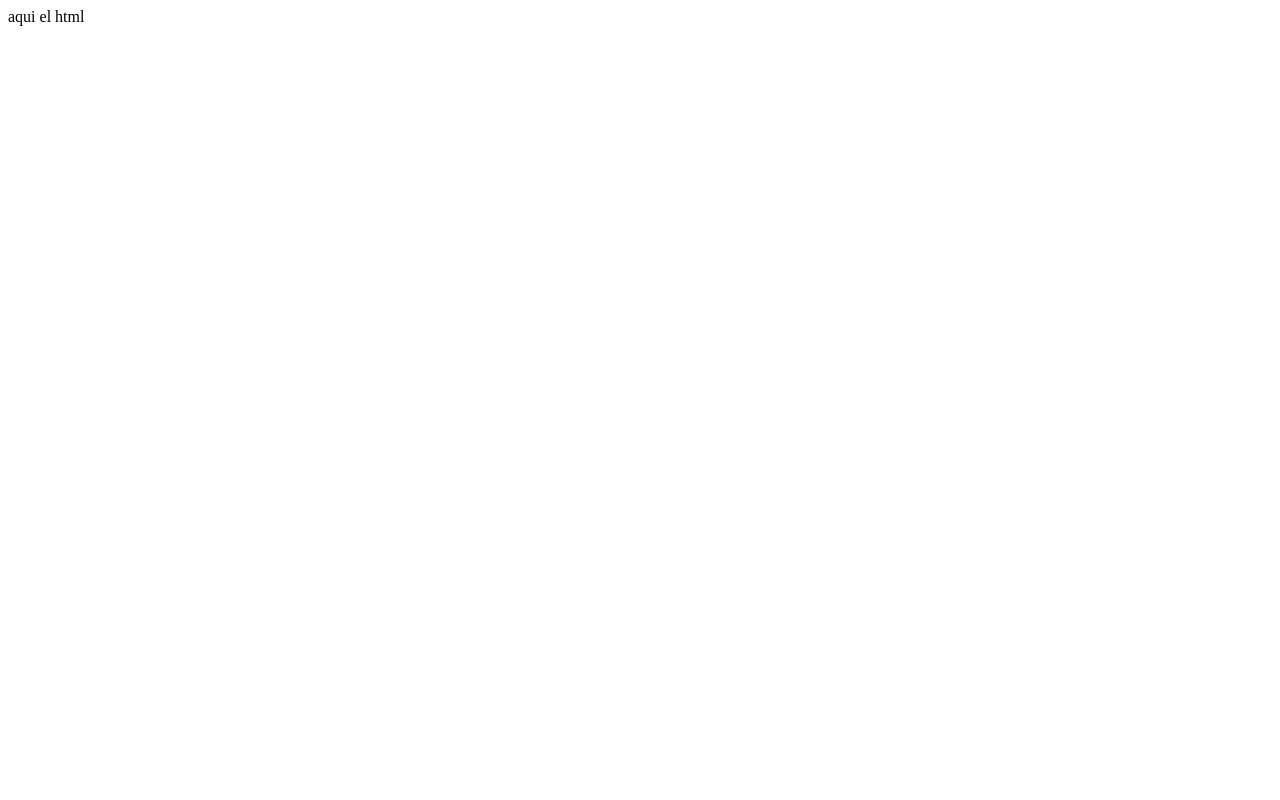
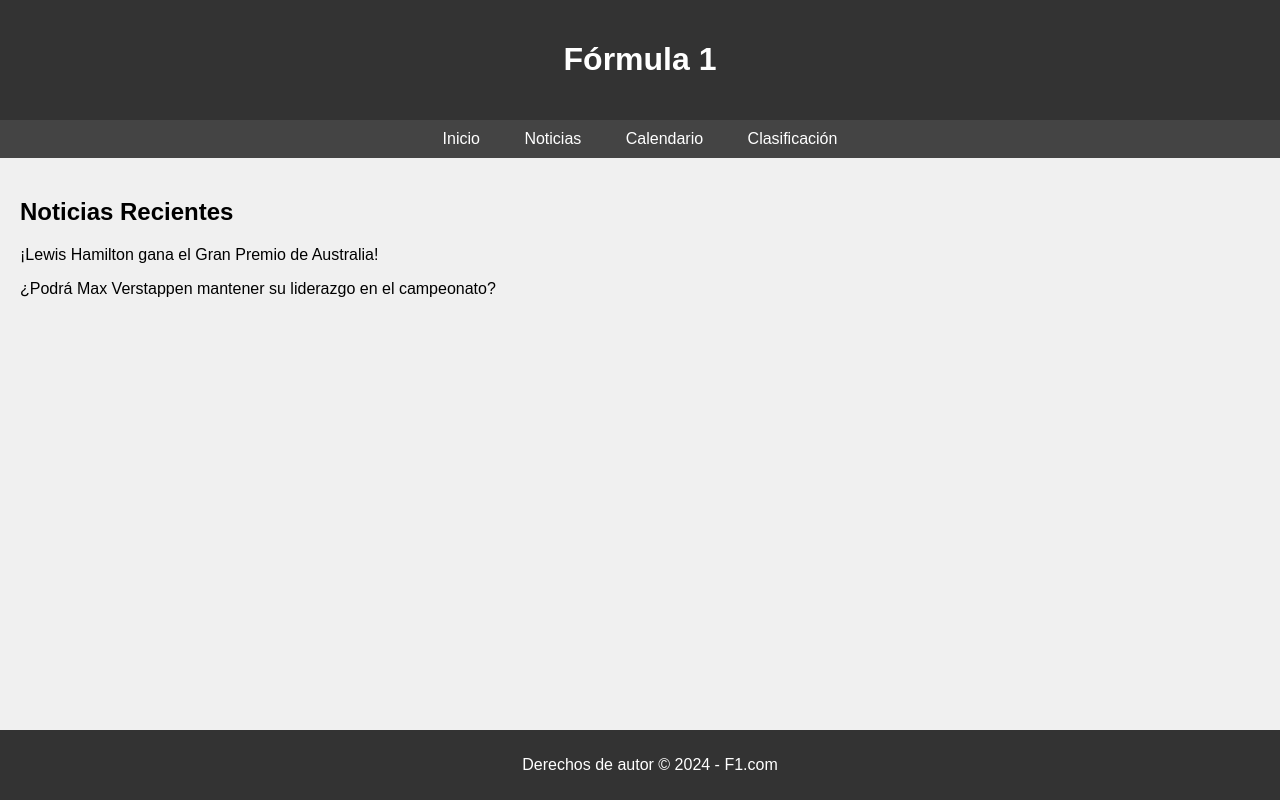
Before and after one commit to 1745169/1745169.github.io, a plain HTML site: page index.html in a window 1280 px wide. Drawn offline with Linux system fonts and the light colour scheme.

Commit message:
Update index.html

```diff
--- a/index.html
+++ b/index.html
@@ -1 +1,64 @@
-aqui el html
+<!DOCTYPE html>
+<html lang="es">
+<head>
+    <meta charset="UTF-8">
+    <meta name="viewport" content="width=device-width, initial-scale=1.0">
+    <title>Fórmula 1</title>
+    <style>
+        body {
+            font-family: Arial, sans-serif;
+            margin: 0;
+            padding: 0;
+            background-color: #f0f0f0;
+        }
+        header {
+            background-color: #333;
+            color: #fff;
+            padding: 20px;
+            text-align: center;
+        }
+        nav {
+            background-color: #444;
+            color: #fff;
+            padding: 10px;
+            text-align: center;
+        }
+        nav a {
+            color: #fff;
+            text-decoration: none;
+            padding: 10px 20px;
+        }
+        section {
+            padding: 20px;
+        }
+        footer {
+            background-color: #333;
+            color: #fff;
+            text-align: center;
+            padding: 10px;
+            position: fixed;
+            bottom: 0;
+            width: 100%;
+        }
+    </style>
+</head>
+<body>
+    <header>
+        <h1>Fórmula 1</h1>
+    </header>
+    <nav>
+        <a href="#">Inicio</a>
+        <a href="#">Noticias</a>
+        <a href="#">Calendario</a>
+        <a href="#">Clasificación</a>
+    </nav>
+    <section>
+        <h2>Noticias Recientes</h2>
+        <p>¡Lewis Hamilton gana el Gran Premio de Australia!</p>
+        <p>¿Podrá Max Verstappen mantener su liderazgo en el campeonato?</p>
+    </section>
+    <footer>
+        <p>Derechos de autor &copy; 2024 - F1.com</p>
+    </footer>
+</body>
+</html>
```
